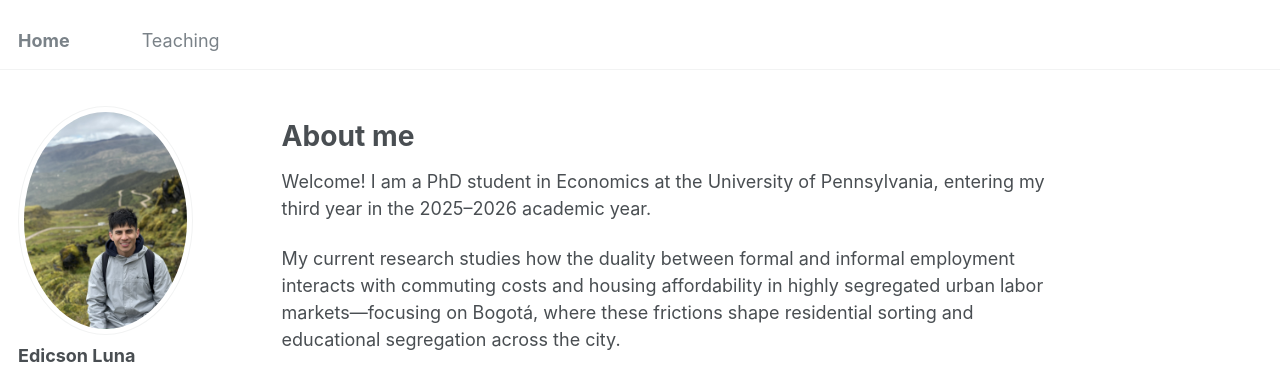
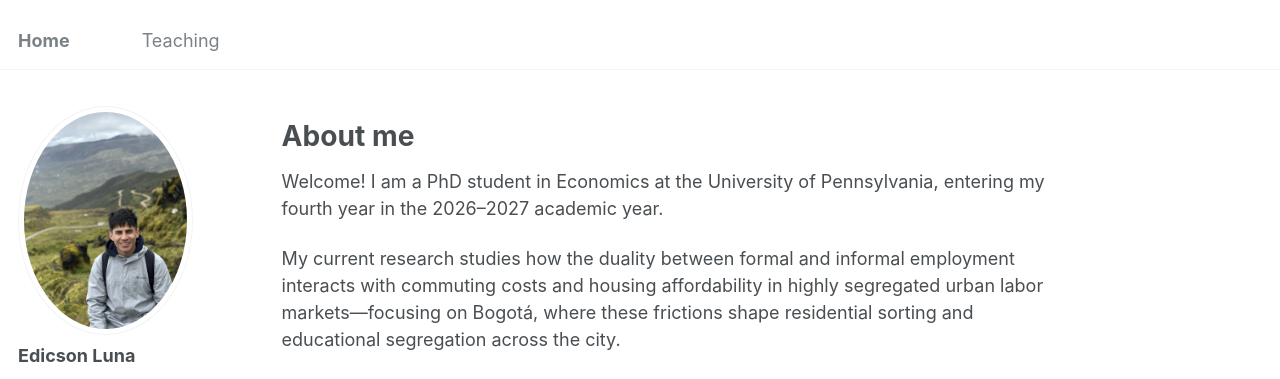
Before and after one commit to edicsonluna/edicsonluna.github.io, a Jekyll site: the page built from _pages/about.md, in a window 1280 px wide and 1017 px high. Shown: the top 379 px of the window. Built offline with Jekyll 4.4.1, drawn with Linux system fonts in a browser that asks for light colours.

Commit message:
Revise academic year in about me section
Updated academic year from 2025–2026 to 2026–2027.

```diff
--- a/_pages/about.md
+++ b/_pages/about.md
@@ -11,7 +11,7 @@ redirect_from:
 About me
 ======
 
-Welcome! I am a PhD student in Economics at the University of Pennsylvania, entering my third year in the 2025–2026 academic year.
+Welcome! I am a PhD student in Economics at the University of Pennsylvania, entering my fourth year in the 2026–2027 academic year.
 
 My current research studies how the duality between formal and informal employment interacts with commuting costs and housing affordability in highly segregated urban labor markets—focusing on Bogotá, where these frictions shape residential sorting and educational segregation across the city.
 
```
